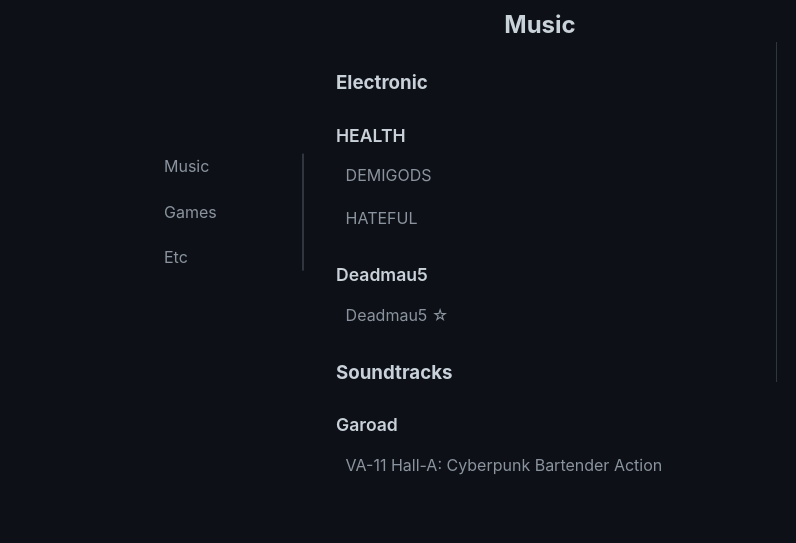
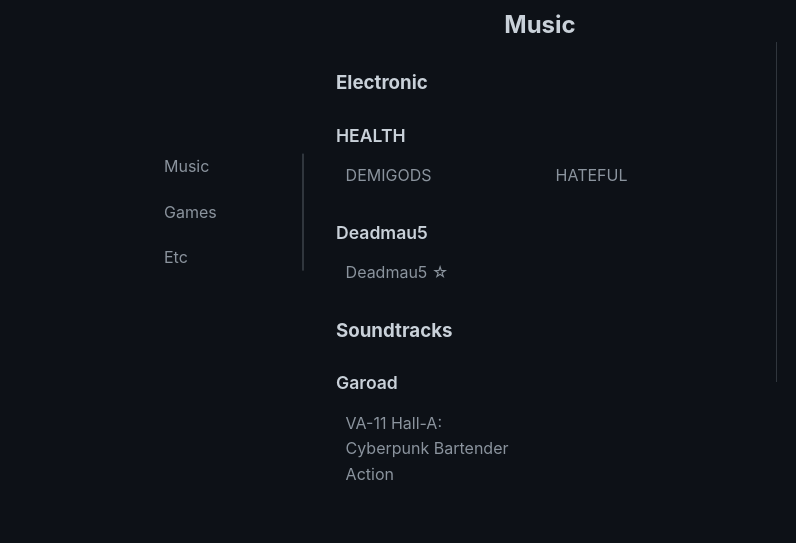
Before and after one commit to SAFrendling/safrendling.github.io, a plain HTML site: page recs2.html in a window 1280 px wide. Shown: the part 188-731 px from the top of the page, 0-796 px from the left. Drawn offline with Linux system fonts and the light colour scheme.

Commit message:
Update style.css

```diff
--- a/assets/css/style.css
+++ b/assets/css/style.css
@@ -505,11 +505,11 @@ html {
 }
 
 .song-list {
-  padding-left: 1.5rem;
+  padding-left: 0;
   margin: 0;
-  display: flex;
-  flex-direction: column;
-  gap: 0.35rem;
+  display: grid;
+  grid-template-columns: repeat(2, minmax(0, 1fr));
+  gap: 0.35rem 0.75rem;
 }
 
 .song-list .rec-item {
```
